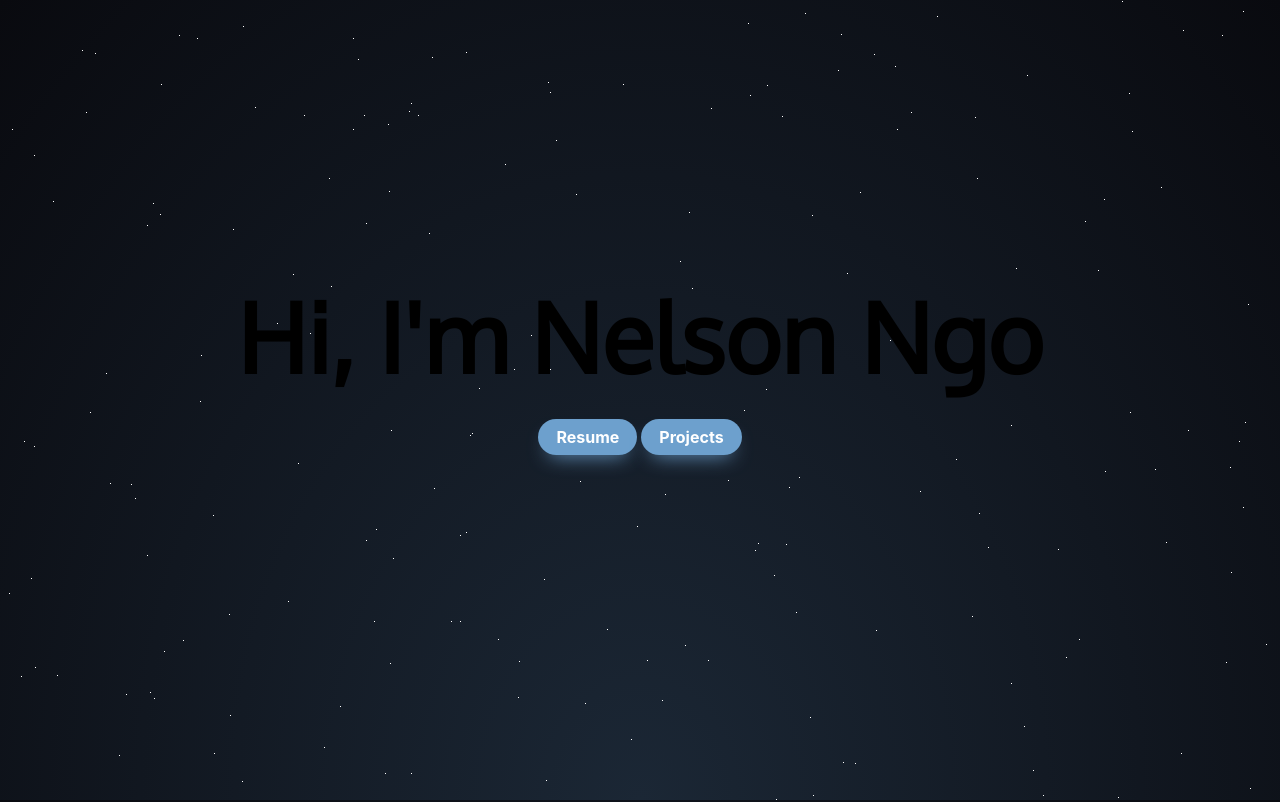
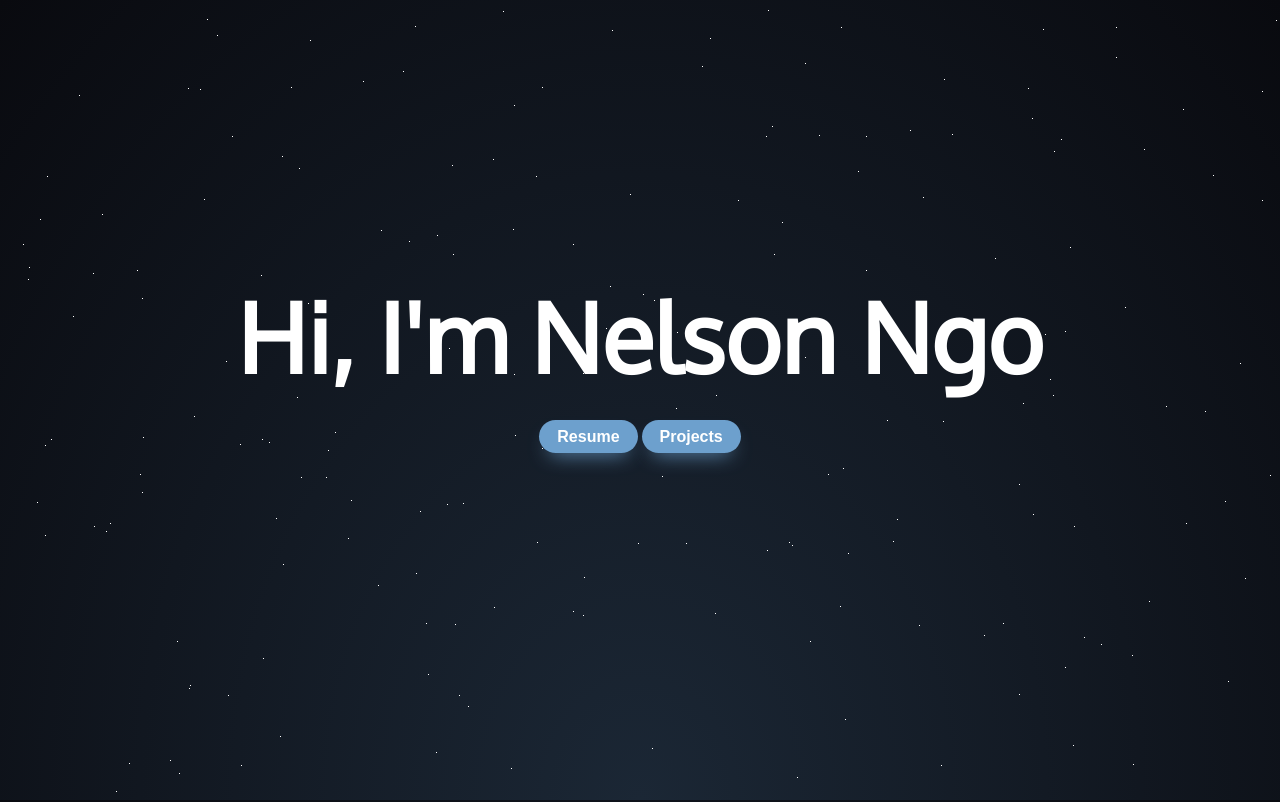
Before and after one commit to NelsonNgo0/zerotwos-wonderland, a plain HTML site: page index.html in a window 1280 px wide. Shown: the top 802 px of the page. Drawn offline with Linux system fonts and the light colour scheme.

Commit message:
changed title text to white

```diff
--- a/main.scss
+++ b/main.scss
@@ -132,6 +132,7 @@ html {
 }
 
 .center h1 {
+    color: #FFFFFF;
     font-size: 6em;
     font-weight: 700;
     margin: 0;
@@ -158,7 +159,7 @@ html {
   box-sizing: border-box;
   color: #FFFFFF;
   cursor: pointer;
-  font-family: Inter,Helvetica,"Apple Color Emoji","Segoe UI Emoji",NotoColorEmoji,"Noto Color Emoji","Segoe UI Symbol","Android Emoji",EmojiSymbols,-apple-system,system-ui,"Segoe UI",Roboto,"Helvetica Neue","Noto Sans",sans-serif;
+  font-family: sans-serif;
   font-size: 16px;
   font-weight: 700;
   line-height: 24px;
```
Also changed, not shown: main.css, 1 other file.
